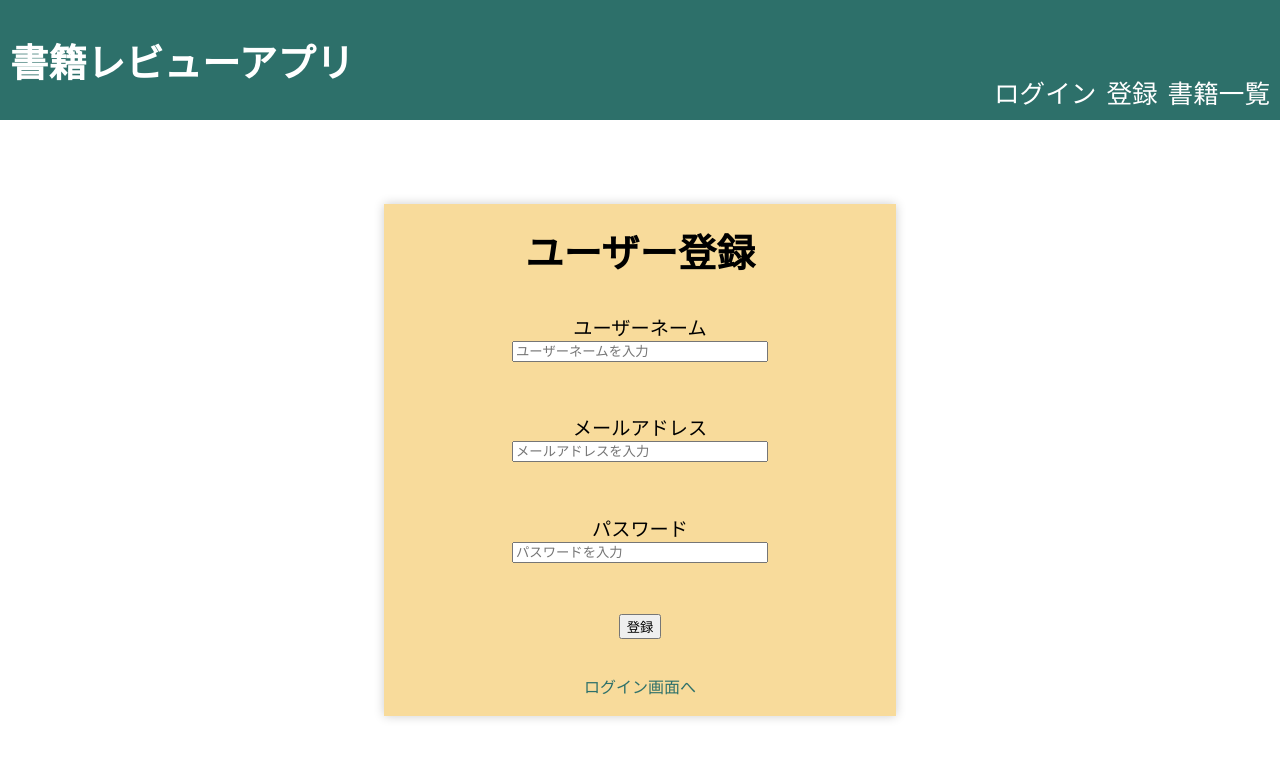
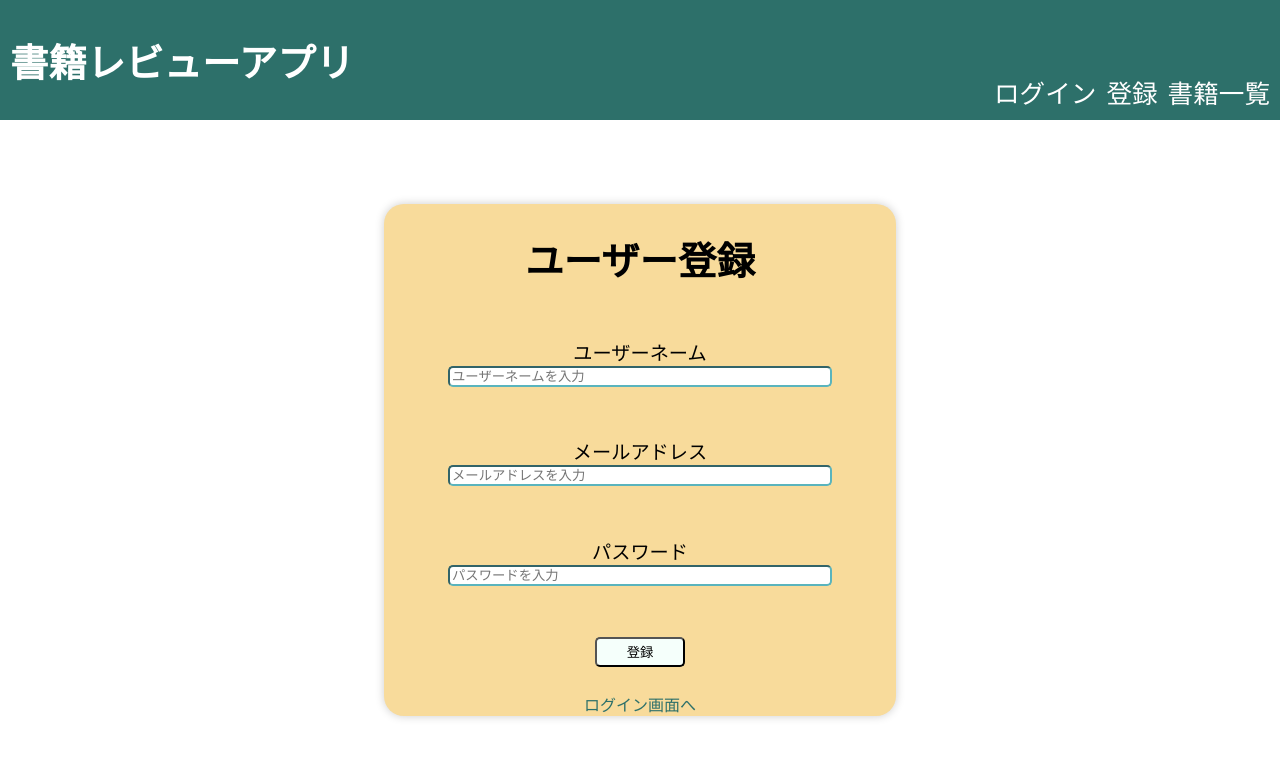
Before and after one commit to ken-takmo/book-review-app, a React (Create React App) app: page /signup in a window 1280 px wide. Shown: the top 758 px of the page. Built offline with nearby package versions, Linux system fonts and the light colour scheme.

Commit message:
change signin,signupforms css

```diff
--- a/public/App.css
+++ b/public/App.css
@@ -50,6 +50,7 @@ h1,h2,h3{
 .app-name{
     font-size: 3vw;
     padding-left: 10px;
+    font-family: serif;
 }
 
 
@@ -103,14 +104,12 @@ h1,h2,h3{
 /* フォーム部品デザイン */
 textarea {
     display: inline-block;
-    width: 500px;
+    width: 50vw;
+    height: 100px;
 }
 
 input{
-    width: 500px;
-}
-.signin-forms input,.signup-forms input{
-    width: 20vw;
+    width: 30vw;
 }
 
 label{
@@ -144,16 +143,40 @@ li {
     display: flex;
     flex-direction: column;
     text-align: center;
-    justify-content: space-around;
+    border-radius: 20px;
 }
 
 .signin-title,.signup-title{
+    display: flex;
+    flex-direction: column;
+    justify-content: center;
     font-size: 3vw;
+    flex: 2;
 }
 
-.signin-passwordform, .signin-button,
-.signup-email,.signup-password, .signup-button, .to-login{
-    margin-top: 10%;
+.signin-forms, .signup-forms {
+    flex: 7;
+    display: flex;
+    flex-direction: column;
+    justify-content: space-around;
+    align-content: space-around;
+}
+
+.signin-link, .signup-link {
+    flex: 1;
+}
+
+.signin-button, .signup-button {
+    height: 30px;
+    width: 90px;
+    margin: 0 auto;
+    background-color: #f5fffb;
+    border-radius: 5px;
+}
+
+.signin-content input, .signup-content input {
+    border-radius: 5px;
+    border-color: #5ab4bd;
 }
 
 /* ユーザー名コンポーネントデザイン */
@@ -185,7 +208,10 @@ li {
 .review-main{
     padding: 5px;
     align-content: space-around;
+    /* max-height: 20vh;
+    overflow-y: hidden; */
 }
+
 .review-footer{
     display: flex;
     justify-content: flex-end;
@@ -387,6 +413,8 @@ li {
     box-shadow: 0 0 10px rgba(0, 0, 0, 0.2);
     width: 70%;
     min-height: 70vh;
+    margin-top: 5vh;
+    padding: 30px 0;
 }
 
 .newbook-buttons{
@@ -394,7 +422,7 @@ li {
     display: flex;
     justify-content: flex-end;
     align-items: center;
-    margin-top: 5vh;
+    margin: 5vh 0;
 }
 
 .newbook input, .newbook textarea {
@@ -419,19 +447,20 @@ li {
     width: 70%;
     min-height: 70vh;
     margin-top: 5vh;
+    padding: 30px 0;
 }
-.edit-title{
+
+.edit-forms input {
+    width: 50vw;
+}
+
+.edit-title,
+.edit-url,
+.edit-book-content,
+.edit-review{
     text-align: center;
 }
-.edit-url{
-    text-align: center
-}
-.edit-book-content{
-    text-align: center
-}
-.edit-review{
-    text-align: center
-}
+
 .edit-buttons{
     margin: 5vh 0;
 }
```
